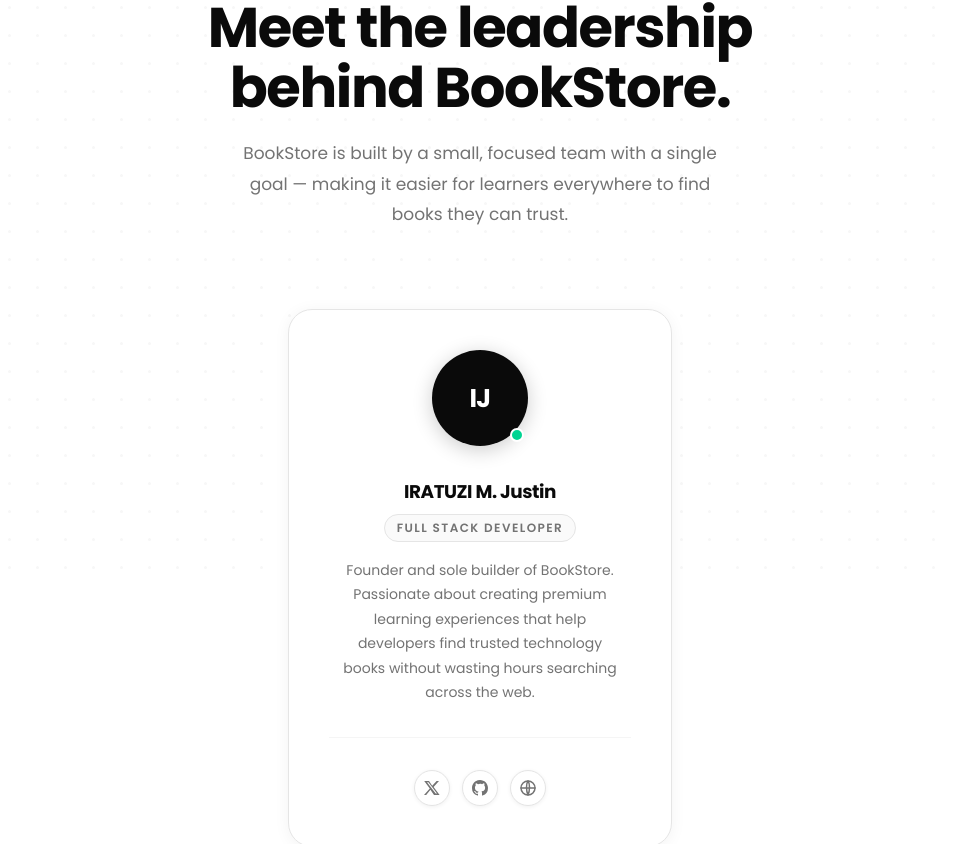
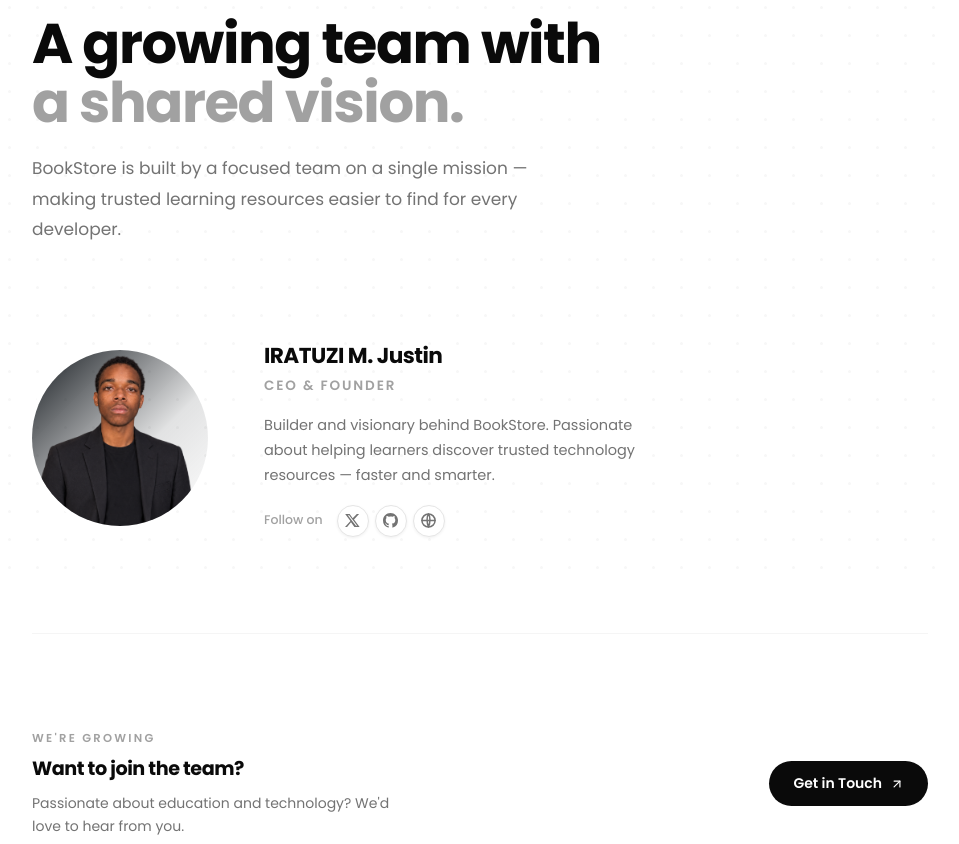
Before and after one commit to realstin/booksstore-frontend, a React (Vite) app: page /team in a window 1280 px wide. Shown: the part 218-1062 px from the top of the page, without its empty margins (160-1119 px from the left). Built offline with nearby package versions, Linux system fonts and the light colour scheme; no server answers; the HTML template or start-up script is replaced by a standard one.

Commit message:
feat: redesign Team page with premium free layout and real CEO photo

```diff
--- a/src/pages/Company/Team.jsx
+++ b/src/pages/Company/Team.jsx
@@ -1,41 +1,17 @@
-import { motion } from "framer-motion";
+import { useRef } from "react";
+import { motion, useInView } from "framer-motion";
 import { Link } from "react-router-dom";
-import { ArrowLeft } from "lucide-react";
+import { ArrowLeft, ArrowUpRight } from "lucide-react";
+import ceoImage from "../../assets/ceo.png";
 
-/* ─────────────────────────────────────────
-   Shared easing
-───────────────────────────────────────── */
 const ease = [0.22, 1, 0.36, 1];
-
-const fadeUp = (delay = 0) => ({
-  initial: { opacity: 0, y: 24 },
-  animate: { opacity: 1, y: 0 },
-  transition: { duration: 0.7, delay, ease },
-});
-
-/* ─────────────────────────────────────────
-   Team data
-───────────────────────────────────────── */
-const team = [
-  {
-    name: "IRATUZI M. Justin",
-    role: "Full Stack Developer",
-    bio: "Founder and sole builder of BookStore. Passionate about creating premium learning experiences that help developers find trusted technology books without wasting hours searching across the web.",
-    initials: "IJ",
-    socials: {
-      x:         "https://x.com/irmjustin",
-      github:    "https://github.com/realstin",
-      portfolio: "https://irmjustin.github.io/",
-    },
-  },
-];
 
 /* ─────────────────────────────────────────
    Social icons
 ───────────────────────────────────────── */
 function XIcon() {
   return (
-    <svg width="16" height="16" viewBox="0 0 16 16" fill="currentColor" aria-hidden="true">
+    <svg width="15" height="15" viewBox="0 0 16 16" fill="currentColor" aria-hidden="true">
       <path d="M12.6 1h2.4L9.6 7l6 8H10L6.4 9.8 2.2 15H0l5.8-6.5L.2 1H5l3.2 4.7L12.6 1zm-.9 12.6h1.3L4.4 2.3H3L11.7 13.6z" />
     </svg>
   );
@@ -43,7 +19,7 @@ function XIcon() {
 
 function GitHubIcon() {
   return (
-    <svg width="16" height="16" viewBox="0 0 16 16" fill="currentColor" aria-hidden="true">
+    <svg width="15" height="15" viewBox="0 0 16 16" fill="currentColor" aria-hidden="true">
       <path d="M8 0C3.58 0 0 3.58 0 8a8 8 0 0 0 5.47 7.59c.4.07.55-.17.55-.38l-.01-1.49c-2.01.37-2.53-.49-2.69-.94-.09-.23-.48-.94-.82-1.13-.28-.15-.68-.52-.01-.53.63-.01 1.08.58 1.23.82.72 1.21 1.87.87 2.33.66.07-.52.28-.87.51-1.07-1.78-.2-3.64-.89-3.64-3.95 0-.87.31-1.59.82-2.15-.08-.2-.36-1.02.08-2.12 0 0 .67-.21 2.2.82a7.65 7.65 0 0 1 2-.27c.68 0 1.36.09 2 .27 1.53-1.04 2.2-.82 2.2-.82.44 1.1.16 1.92.08 2.12.51.56.82 1.27.82 2.15 0 3.07-1.87 3.75-3.65 3.95.29.25.54.73.54 1.48l-.01 2.2c0 .21.15.46.55.38A8.01 8.01 0 0 0 16 8c0-4.42-3.58-8-8-8z" />
     </svg>
   );
@@ -51,7 +27,7 @@ function GitHubIcon() {
 
 function GlobeIcon() {
   return (
-    <svg width="16" height="16" viewBox="0 0 16 16" fill="none" stroke="currentColor" strokeWidth="1.5" strokeLinecap="round" strokeLinejoin="round" aria-hidden="true">
+    <svg width="15" height="15" viewBox="0 0 16 16" fill="none" stroke="currentColor" strokeWidth="1.6" strokeLinecap="round" strokeLinejoin="round" aria-hidden="true">
       <circle cx="8" cy="8" r="7" />
       <path d="M8 1c-2 2.5-2 9.5 0 14M8 1c2 2.5 2 9.5 0 14M1 8h14" />
     </svg>
@@ -59,101 +35,33 @@ function GlobeIcon() {
 }
 
 /* ─────────────────────────────────────────
-   Member card
+   Team member data
 ───────────────────────────────────────── */
-function MemberCard({ member }) {
-  return (
-    <motion.article
-      {...fadeUp(0.3)}
-      whileHover={{ y: -6, transition: { duration: 0.26, ease: "easeOut" } }}
-      className="group mx-auto flex w-full max-w-sm cursor-default flex-col items-center gap-8 rounded-3xl border border-neutral-200 bg-white p-10 shadow-[0_2px_16px_rgba(0,0,0,0.05)] transition-shadow duration-300 hover:border-neutral-300 hover:shadow-[0_16px_48px_rgba(0,0,0,0.09)]"
-      aria-label={`${member.name}, ${member.role}`}
-    >
-      {/* Avatar */}
-      <div className="relative">
-        {/* Outer ring */}
-        <div className="absolute -inset-1 rounded-full border border-neutral-200 opacity-0 transition-opacity duration-300 group-hover:opacity-100" aria-hidden="true" />
-        <div className="flex h-24 w-24 items-center justify-center rounded-full bg-neutral-950 shadow-[0_4px_20px_rgba(0,0,0,0.2)]">
-          <span className="text-[1.6rem] font-bold tracking-tight text-white">
-            {member.initials}
-          </span>
-        </div>
-        {/* Active indicator */}
-        <span
-          className="absolute bottom-1 right-1 h-3.5 w-3.5 rounded-full border-2 border-white bg-emerald-400"
-          aria-label="Available"
-        />
-      </div>
-
-      {/* Info */}
-      <div className="flex flex-col items-center gap-2 text-center">
-        <h2 className="text-[1.15rem] font-bold tracking-tight text-neutral-950">
-          {member.name}
-        </h2>
-        <span className="inline-flex items-center rounded-full border border-neutral-200 bg-neutral-50 px-3 py-1 text-[12px] font-semibold uppercase tracking-[0.12em] text-neutral-500">
-          {member.role}
-        </span>
-        <p className="mt-2 max-w-70 text-[14px] leading-[1.75] text-neutral-500">
-          {member.bio}
-        </p>
-      </div>
-
-      {/* Divider */}
-      <div className="w-full border-t border-neutral-100" aria-hidden="true" />
-
-      {/* Socials */}
-      <div className="flex items-center gap-3">
-        {/* X / Twitter */}
-        <motion.a
-          href={member.socials.x}
-          target="_blank"
-          rel="noopener noreferrer"
-          whileHover={{ scale: 1.12, y: -2 }}
-          transition={{ duration: 0.18 }}
-          className="flex h-9 w-9 items-center justify-center rounded-full border border-neutral-200 bg-white text-neutral-500 shadow-[0_1px_4px_rgba(0,0,0,0.06)] transition-colors duration-200 hover:border-neutral-950 hover:bg-neutral-950 hover:text-white focus:outline-none focus-visible:ring-2 focus-visible:ring-neutral-900 focus-visible:ring-offset-2"
-          aria-label={`${member.name} on X (Twitter)`}
-        >
-          <XIcon />
-        </motion.a>
-
-        {/* GitHub */}
-        <motion.a
-          href={member.socials.github}
-          target="_blank"
-          rel="noopener noreferrer"
-          whileHover={{ scale: 1.12, y: -2 }}
-          transition={{ duration: 0.18 }}
-          className="flex h-9 w-9 items-center justify-center rounded-full border border-neutral-200 bg-white text-neutral-500 shadow-[0_1px_4px_rgba(0,0,0,0.06)] transition-colors duration-200 hover:border-neutral-950 hover:bg-neutral-950 hover:text-white focus:outline-none focus-visible:ring-2 focus-visible:ring-neutral-900 focus-visible:ring-offset-2"
-          aria-label={`${member.name} on GitHub`}
-        >
-          <GitHubIcon />
-        </motion.a>
-
-        {/* Portfolio */}
-        <motion.a
-          href={member.socials.portfolio}
-          target="_blank"
-          rel="noopener noreferrer"
-          whileHover={{ scale: 1.12, y: -2 }}
-          transition={{ duration: 0.18 }}
-          className="flex h-9 w-9 items-center justify-center rounded-full border border-neutral-200 bg-white text-neutral-500 shadow-[0_1px_4px_rgba(0,0,0,0.06)] transition-colors duration-200 hover:border-neutral-950 hover:bg-neutral-950 hover:text-white focus:outline-none focus-visible:ring-2 focus-visible:ring-neutral-900 focus-visible:ring-offset-2"
-          aria-label={`${member.name}'s portfolio`}
-        >
-          <GlobeIcon />
-        </motion.a>
-      </div>
-    </motion.article>
-  );
-}
+const member = {
+  name:    "IRATUZI M. Justin",
+  role:    "CEO & Founder",
+  bio:     "Builder and visionary behind BookStore. Passionate about helping learners discover trusted technology resources — faster and smarter.",
+  socials: [
+    { label: "X (Twitter)", href: "https://x.com/irmjustin",            Icon: XIcon     },
+    { label: "GitHub",      href: "https://github.com/realstin",        Icon: GitHubIcon },
+    { label: "Website",     href: "https://irmjustin.github.io/",       Icon: GlobeIcon  },
+  ],
+};
 
 /* ─────────────────────────────────────────
    Team Page
 ───────────────────────────────────────── */
 function Team() {
+  const pageRef = useRef(null);
+  const inView  = useInView(pageRef, { once: true });
+
   return (
-    <div className="min-h-screen bg-white" style={{ fontFamily: "var(--font-sans)" }}>
-
-      {/* ── Subtle dot-grid background ── */}
+    <div
+      ref={pageRef}
+      className="min-h-screen bg-white"
+      style={{ fontFamily: "var(--font-sans)" }}
+    >
+      {/* Subtle dot grid */}
       <svg
         aria-hidden="true"
         className="pointer-events-none fixed inset-0 h-full w-full opacity-[0.03]"
@@ -169,8 +77,13 @@ function Team() {
 
       <div className="relative mx-auto max-w-5xl px-6 py-20 sm:px-8 lg:px-16">
 
-        {/* ── Back to home ── */}
-        <motion.div {...fadeUp(0)} className="mb-16">
+        {/* ── Back link ── */}
+        <motion.div
+          initial={{ opacity: 0, y: 12 }}
+          animate={inView ? { opacity: 1, y: 0 } : {}}
+          transition={{ duration: 0.5, ease }}
+          className="mb-20"
+        >
           <Link
             to="/"
             className="group inline-flex items-center gap-2 rounded-full border border-neutral-200 bg-white px-4 py-2 text-[13.5px] font-medium text-neutral-600 shadow-[0_1px_4px_rgba(0,0,0,0.05)] transition-all duration-200 hover:border-neutral-400 hover:text-neutral-950 focus:outline-none focus-visible:ring-2 focus-visible:ring-neutral-900 focus-visible:ring-offset-2"
@@ -185,56 +98,134 @@ function Team() {
         </motion.div>
 
         {/* ── Page header ── */}
-        <div className="mb-20 text-center">
         <motion.p
-            {...fadeUp(0.05)}
-            className="mb-4 text-[11.5px] font-semibold uppercase tracking-[0.2em] text-neutral-400"
+          initial={{ opacity: 0, y: 16 }}
+          animate={inView ? { opacity: 1, y: 0 } : {}}
+          transition={{ duration: 0.6, delay: 0.04, ease }}
+          className="mb-4 text-[11.5px] font-semibold uppercase tracking-[0.22em] text-neutral-400"
         >
           Our Team
         </motion.p>
 
         <motion.h1
-            {...fadeUp(0.12)}
-            className="mb-5 text-[clamp(2.2rem,5vw,3.5rem)] font-bold leading-[1.08] tracking-tight text-neutral-950"
+          initial={{ opacity: 0, y: 22 }}
+          animate={inView ? { opacity: 1, y: 0 } : {}}
+          transition={{ duration: 0.72, delay: 0.1, ease }}
+          className="mb-5 text-[clamp(2.2rem,5vw,3.5rem)] font-bold leading-[1.07] tracking-[-0.025em] text-neutral-950"
         >
-            Meet the leadership
-            <br className="hidden sm:block" /> behind BookStore.
+          A growing team with
+          <br className="hidden sm:block" />
+          <span className="text-neutral-400"> a shared vision.</span>
         </motion.h1>
 
         <motion.p
-            {...fadeUp(0.2)}
-            className="mx-auto max-w-lg text-[1.0625rem] leading-[1.78] text-neutral-500"
+          initial={{ opacity: 0, y: 18 }}
+          animate={inView ? { opacity: 1, y: 0 } : {}}
+          transition={{ duration: 0.68, delay: 0.18, ease }}
+          className="mb-24 max-w-lg text-[1.0625rem] leading-[1.78] text-neutral-500"
         >
-            BookStore is built by a small, focused team with a single goal — making
-            it easier for learners everywhere to find books they can trust.
+          BookStore is built by a focused team on a single mission —
+          making trusted learning resources easier to find for every developer.
         </motion.p>
+
+        {/* ── Member row — free layout, no card ── */}
+        <motion.div
+          initial={{ opacity: 0, y: 32 }}
+          animate={inView ? { opacity: 1, y: 0 } : {}}
+          transition={{ duration: 0.8, delay: 0.28, ease }}
+          className="flex flex-col items-start gap-10 sm:flex-row sm:items-center sm:gap-14"
+          aria-label={`${member.name}, ${member.role}`}
+        >
+          {/* Circular photo — medium size, clean */}
+          <div className="relative shrink-0">
+            {/* Outer decorative ring */}
+            <div
+              className="absolute -inset-[3px] rounded-full"
+              style={{
+                background: "linear-gradient(135deg, #0f1419 0%, rgba(15,20,25,0.12) 60%, transparent 100%)",
+              }}
+              aria-hidden="true"
+            />
+            <div className="relative h-44 w-44 overflow-hidden rounded-full ring-4 ring-white">
+              <img
+                src={ceoImage}
+                alt={`${member.name} — ${member.role}`}
+                className="h-full w-full object-cover object-top"
+              />
+            </div>
           </div>
 
-        {/* ── Team grid ── */}
-        <div className="flex justify-center">
-          {team.map((member) => (
-            <MemberCard key={member.name} member={member} />
+          {/* Info — free, no box */}
+          <div className="flex flex-col gap-4">
+            <div>
+              <h2 className="text-[1.35rem] font-bold tracking-tight text-neutral-950">
+                {member.name}
+              </h2>
+              <p className="mt-1 text-[13.5px] font-semibold uppercase tracking-[0.14em] text-neutral-400">
+                {member.role}
+              </p>
+            </div>
+
+            <p className="max-w-sm text-[14.5px] leading-[1.75] text-neutral-500">
+              {member.bio}
+            </p>
+
+            {/* Socials — inline, label + icon buttons */}
+            <div className="flex items-center gap-1.5">
+              <span className="mr-2 text-[12.5px] font-medium text-neutral-400">
+                Follow on
+              </span>
+              {member.socials.map(({ label, href, Icon }) => (
+                <motion.a
+                  key={label}
+                  href={href}
+                  target="_blank"
+                  rel="noopener noreferrer"
+                  whileHover={{ scale: 1.12, y: -2 }}
+                  whileTap={{ scale: 0.95 }}
+                  transition={{ duration: 0.18 }}
+                  className="flex h-8 w-8 items-center justify-center rounded-full border border-neutral-200 bg-white text-neutral-500 shadow-[0_1px_3px_rgba(0,0,0,0.06)] transition-all duration-200 hover:border-neutral-950 hover:bg-neutral-950 hover:text-white focus:outline-none focus-visible:ring-2 focus-visible:ring-neutral-900 focus-visible:ring-offset-2"
+                  aria-label={`${member.name} on ${label}`}
+                >
+                  <Icon />
+                </motion.a>
               ))}
             </div>
+          </div>
+        </motion.div>
 
-        {/* ── Hiring note ── */}
+        {/* ── Thin divider ── */}
+        <div className="my-24 h-px bg-neutral-100" aria-hidden="true" />
+
+        {/* ── Hiring note — free, no heavy card ── */}
         <motion.div
-          {...fadeUp(0.45)}
-          className="mt-24 flex flex-col items-center gap-4 rounded-3xl border border-neutral-200 bg-neutral-50/60 px-8 py-12 text-center"
+          initial={{ opacity: 0, y: 24 }}
+          animate={inView ? { opacity: 1, y: 0 } : {}}
+          transition={{ duration: 0.7, delay: 0.42, ease }}
+          className="flex flex-col items-start gap-5 sm:flex-row sm:items-center sm:justify-between"
         >
-          <span className="text-3xl" aria-hidden="true">🚀</span>
-          <h3 className="text-[1.1rem] font-bold tracking-tight text-neutral-950">
+          <div className="flex flex-col gap-2">
+            <p className="text-[11.5px] font-semibold uppercase tracking-[0.2em] text-neutral-400">
+              We're growing
+            </p>
+            <h3 className="text-[1.2rem] font-bold tracking-tight text-neutral-950">
               Want to join the team?
             </h3>
-          <p className="max-w-sm text-[14.5px] leading-relaxed text-neutral-500">
-            BookStore is growing. If you&apos;re passionate about education, technology
-            and building things people love, we&apos;d love to hear from you.
+            <p className="max-w-sm text-[14px] leading-relaxed text-neutral-500">
+              Passionate about education and technology? We'd love to hear from you.
             </p>
+          </div>
+
           <Link
             to="/contact"
-            className="mt-2 inline-flex h-11 items-center gap-2 rounded-full bg-neutral-950 px-7 text-[14px] font-semibold text-white transition-all duration-200 hover:bg-black hover:scale-[1.02] active:scale-95 focus:outline-none focus-visible:ring-2 focus-visible:ring-neutral-900 focus-visible:ring-offset-2"
+            className="group shrink-0 inline-flex items-center gap-2 rounded-full bg-neutral-950 px-6 py-3 text-[14px] font-semibold text-white transition-all duration-200 hover:bg-black hover:scale-[1.02] active:scale-95 focus:outline-none focus-visible:ring-2 focus-visible:ring-neutral-900 focus-visible:ring-offset-2"
           >
             Get in Touch
+            <ArrowUpRight
+              size={14}
+              className="transition-transform duration-200 group-hover:translate-x-0.5 group-hover:-translate-y-0.5"
+              aria-hidden="true"
+            />
           </Link>
         </motion.div>
 
```
Also changed, not shown: src/assets/ceo.png (added). Lines whose indentation alone changed are shown as unchanged.
